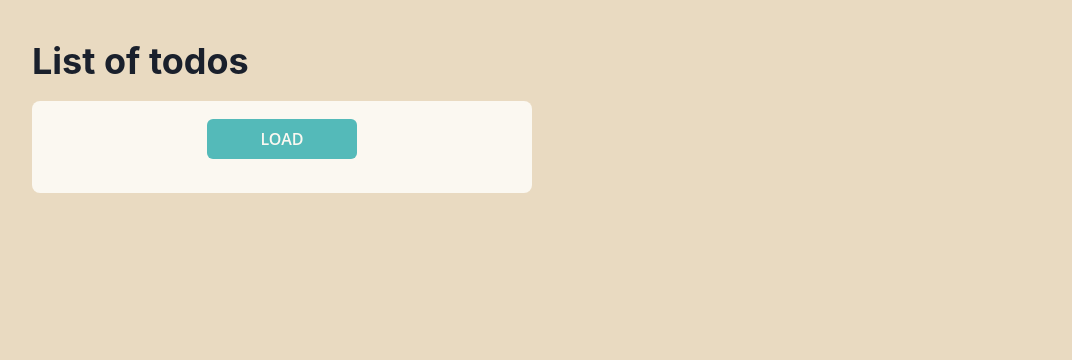
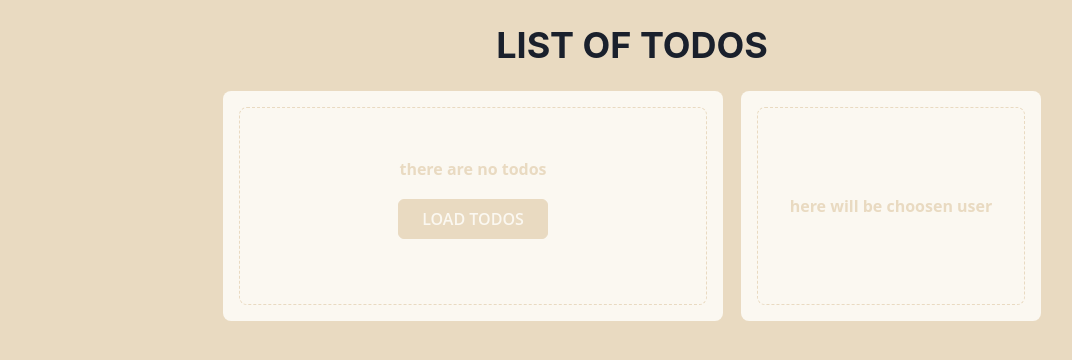
Before and after one commit to khrulenko/todo_list, a React (Create React App) app: page / in a window 1280 px wide. Shown: the top 360 px of the page, without its empty margins (8-1080 px from the left). Built offline with nearby package versions, Linux system fonts and the light colour scheme.

Commit message:
added plug, changed error text

```diff
--- a/src/App.tsx
+++ b/src/App.tsx
@@ -1,6 +1,7 @@
 import { Flex, Heading } from '@chakra-ui/react';
 import { useSelector } from 'react-redux';
 import ErrorAlert from './components/errorAlert';
+import Plug from './components/plug';
 import TodosPanel from './components/todosPanel';
 import UserPanel from './components/userPanel';
 import { geRequestError, getUser } from './store';
@@ -13,11 +14,17 @@ const App = () => {
 
   return (
     <>
-      <Heading mb="18px">List of todos</Heading>
+      <Heading textAlign="center" mb="24px">
+        LIST OF TODOS
+      </Heading>
 
-      <Flex gap="18px">
+      <Flex justifyContent="center" gap="18px">
         <TodosPanel />
-        {isUserLoaded && <UserPanel user={user} />}
+        {isUserLoaded ? (
+          <UserPanel user={user} />
+        ) : (
+          <Plug isSticky>here will be choosen user</Plug>
+        )}
       </Flex>
 
       {requestError && <ErrorAlert error={requestError} />}
--- a/src/api.ts
+++ b/src/api.ts
@@ -8,7 +8,7 @@ const todosApi = url + 'todos/';
 const usersApi = url + 'users/';
 
 const createUserLoadError = (endPoint: string | number) =>
-  `Error loading a user with ID ${endPoint}`;
+  `Error loading a user ${endPoint}`;
 
 export const loadTodos = (dispatch: Dispatch) =>
   fetch(todosApi)
--- a/src/components/button/index.tsx
+++ b/src/components/button/index.tsx
@@ -6,7 +6,7 @@ import {
 import { AnyFunction } from '../../types';
 
 type ButtonSizes = 'sm' | 'md' | 'lg';
-type ButtonVariants = 'choseUser' | 'filter';
+type ButtonVariants = 'choseUser' | 'filter' | 'start';
 
 type Props = {
   disabled?: boolean;
--- a/src/components/button/styles.tsx
+++ b/src/components/button/styles.tsx
@@ -45,6 +45,30 @@ const buttonStyle: ComponentStyleConfig = {
     filter: (props) => ({
       bgColor: 'green.base',
     }),
+    start: {
+      border: '1px solid',
+      borderColor: 'cream.dark',
+      bgColor: 'cream.dark',
+      color: 'cream.light',
+      '&:hover': {
+        bgColor: 'cream.light',
+        color: 'cream.dark',
+        opacity: '1',
+      },
+      '&:focus': {
+        boxShadow: 'none',
+      },
+      '&:disabled': {
+        bgColor: 'cream.light',
+        opacity: '1',
+        cursor: 'default',
+        color: 'cream.dark',
+        '&:hover': {
+          bgColor: 'cream.light',
+          opacity: '1',
+        },
+      },
+    },
   },
   defaultProps: {
     size: 'lg',
--- /dev/null
+++ b/src/components/plug/index.tsx
@@ -0,0 +1,22 @@
+import { Box, chakra, useMultiStyleConfig } from '@chakra-ui/react';
+
+type PlugSizes = 'sm' | 'md' | 'lg';
+
+type Props = {
+  children?: any;
+  size?: PlugSizes;
+  isSticky?: boolean;
+};
+
+const Plug = (props: Props) => {
+  const { children = 'here is empty yet' } = props;
+  const styles = useMultiStyleConfig('plug', props);
+
+  return (
+    <Box sx={styles.wrapper}>
+      <Box sx={styles.plug}>{children}</Box>
+    </Box>
+  );
+};
+
+export default chakra(Plug);
--- /dev/null
+++ b/src/components/plug/styles.tsx
@@ -0,0 +1,61 @@
+import { ComponentStyleConfig } from '@chakra-ui/theme';
+
+const plugStyle: ComponentStyleConfig = {
+  baseStyle: (props) => {
+    const { isSticky } = props;
+
+    return {
+      wrapper: {
+        position: isSticky ? 'sticky' : 'relative',
+        top: isSticky ? '18px' : '',
+
+        padding: '16px',
+        backgroundColor: 'cream.light',
+        borderRadius: '8px',
+      },
+      plug: {
+        display: 'flex',
+        alignItems: 'center',
+        justifyContent: 'center',
+
+        padding: '16px',
+
+        height: '100%',
+        width: '100%',
+
+        borderRadius: '8px',
+        border: '1px',
+        borderStyle: 'dashed',
+        borderColor: 'cream.dark',
+
+        color: 'cream.dark',
+        fontWeight: 'bold',
+        textAligh: 'center',
+      },
+    };
+  },
+  sizes: {
+    sm: {
+      wrapper: {
+        height: '230px',
+        width: '40%',
+        maxWidth: '300px',
+      },
+    },
+    md: {
+      wrapper: {
+        width: '60%',
+        minWidth: '300px',
+        maxWidth: '500px',
+      },
+    },
+    lg: {
+      width: '100%',
+    },
+  },
+  defaultProps: {
+    size: 'sm',
+  },
+};
+
+export default plugStyle;
--- a/src/components/todosPanel/index.tsx
+++ b/src/components/todosPanel/index.tsx
@@ -1,5 +1,5 @@
 import { useState } from 'react';
-import { Box, Flex, useMultiStyleConfig } from '@chakra-ui/react';
+import { Box, Flex, useMultiStyleConfig, Text, VStack } from '@chakra-ui/react';
 import { useDispatch, useSelector } from 'react-redux';
 import { loadTodos } from '../../api';
 import { Todos } from '../../reducers/todosReducer';
@@ -11,6 +11,7 @@ import { capitalizeFirstLetter } from '../../utils';
 import { Filters } from '../../constants';
 import { setUserAction } from '../../reducers/userReducer';
 import { setRequestError } from '../../reducers/requestErrorReducer';
+import Plug from '../plug';
 
 const TodosPanel = () => {
   const [searchQuery, searchQuerySet] = useState<string>('');
@@ -51,11 +52,11 @@ const TodosPanel = () => {
     filterByTitle(todos),
     activeFilter
   );
+  const areThereTodosToShow = !!filteredTodos.length;
+  const plugText = 'there are no todos';
 
   //ui:
   const todosPanelStyle = useMultiStyleConfig('todosPanel', {});
-  const onClick = areTodosLoaded ? onRefresh : onLoad;
-  const buttonText = areTodosLoaded ? 'REFRESH' : 'LOAD';
   const createFilterButton = (filterName: Filters) => (
     <Button
       size="md"
@@ -67,30 +68,39 @@ const TodosPanel = () => {
     </Button>
   );
 
-  return (
+  return areTodosLoaded ? (
     <Box sx={todosPanelStyle}>
       <Flex justify="center" gap="10px">
-        <Button onClick={onClick}>{buttonText}</Button>
+        <Button onClick={onRefresh}>REFRESH</Button>
 
-        {areTodosLoaded && (
         <Input
           placeholder="search"
           value={searchQuery}
           onChange={searchQuerySet}
         />
-        )}
       </Flex>
 
-      {areTodosLoaded && (
       <Flex justify="center" gap="10px">
         {createFilterButton(Filters.All)}
         {createFilterButton(Filters.Active)}
         {createFilterButton(Filters.Completed)}
       </Flex>
+
+      {areThereTodosToShow ? (
+        <TodosList todos={filteredTodos} />
+      ) : (
+        <Plug size="lg">{plugText}</Plug>
       )}
-
-      <TodosList todos={filteredTodos} />
     </Box>
+  ) : (
+    <Plug size="md">
+      <VStack gap="18px">
+        <Text>{plugText}</Text>
+        <Button variant="start" onClick={onLoad}>
+          LOAD TODOS
+        </Button>
+      </VStack>
+    </Plug>
   );
 };
 
--- a/src/components/todosPanel/styles.tsx
+++ b/src/components/todosPanel/styles.tsx
@@ -2,12 +2,13 @@ import { ComponentStyleConfig } from '@chakra-ui/theme';
 
 const todosPanelStyle: ComponentStyleConfig = {
   baseStyle: {
-    padding: '18px',
+    padding: '16px',
 
     width: '60%',
     minWidth: '300px',
     maxWidth: '500px',
     height: 'min-content',
+    minHeight: '230px',
 
     borderRadius: '8px',
     backgroundColor: 'cream.light',
--- a/src/styles/globalStyles.tsx
+++ b/src/styles/globalStyles.tsx
@@ -3,9 +3,8 @@ const globalStyles = {
     '*': {
       boxSizing: 'border-box',
     },
-    'html, body, #root': {},
     body: {
-      padding: '40px',
+      padding: '24px',
       fontFamily: "'Open Sans', sans-serif",
       backgroundColor: 'cream.dark',
     },
--- a/src/styles/mainTheme.tsx
+++ b/src/styles/mainTheme.tsx
@@ -6,6 +6,7 @@ import todosPanelStyle from '../components/todosPanel/styles';
 import todoStyle from '../components/todoItem/styles';
 import userPanelStyle from '../components/userPanel/styles';
 import errorAlertStyle from '../components/errorAlert/styles';
+import plugStyle from '../components/plug/styles';
 
 // color palette: https://colorhunt.co/palette/fbf8f1f7ecdee9dac154bab9
 
@@ -16,6 +17,7 @@ const componentsList = {
   todo: todoStyle,
   input: inputStyle,
   errorAlert: errorAlertStyle,
+  plug: plugStyle,
 };
 
 const theme = {
```
Lines whose indentation alone changed are shown as unchanged.
